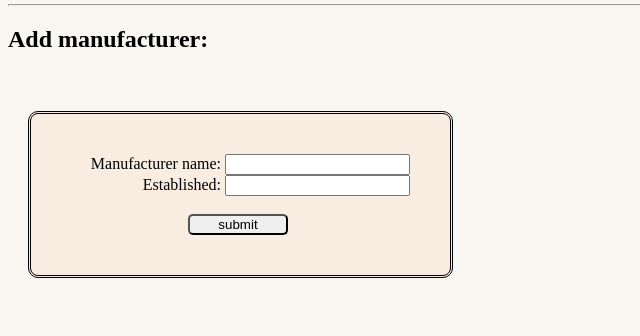
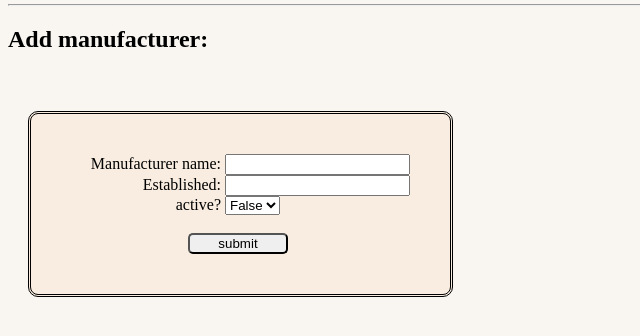
Before and after one commit to fraserr1991/Week_05_Project, a Flask app: page /manufacturer/new_manufacturer in a window 1280 px wide. Shown: the part 142-478 px from the top of the page, without its empty margins (0-640 px from the left). Run offline with Flask 2, Linux system fonts and the light colour scheme; data that the repository does not hold is empty.

Commit message:
Clear manufacturer filter link added

```diff
--- a/controllers/shop_controller.py
+++ b/controllers/shop_controller.py
@@ -60,7 +60,8 @@ def new_manufacturer():
 def add_manufacturer():
     name = request.form['name']
     established = request.form['established']
-    manufacturer = Manufacturer(name, established)
+    active = request.form['active']
+    manufacturer = Manufacturer(name, established, active)
     manufacturer_repository.save(manufacturer)
     return render_template("manufacturer/new_manufacturer.html")
 
@@ -114,7 +115,8 @@ def get_edit_manufacturer(index):
 def update_manufacturer(id):
     name = request.form['name']
     established = request.form['established']
-    manufacturer = Manufacturer(name, established, id)
+    active = request.form['active']
+    manufacturer = Manufacturer(name, established, active, id)
     manufacturer_repository.update(manufacturer)
     return redirect('/manufacturer')
 
--- a/db/shop_manager.sql
+++ b/db/shop_manager.sql
@@ -4,6 +4,7 @@ DROP TABLE IF EXISTS manufacturers;
 CREATE TABLE manufacturers (
     id SERIAL PRIMARY KEY,
     name VARCHAR(255),
+    active BOOLEAN,
     established INT
 );
 
--- a/models/manufacturer.py
+++ b/models/manufacturer.py
@@ -1,6 +1,7 @@
 class Manufacturer():
 
-    def __init__(self, name, established, id = None):
+    def __init__(self, name, established, active, id = None):
         self.name = name
         self.established = established
+        self.active = active
         self.id = id
--- a/repositories/manufacturer_repository.py
+++ b/repositories/manufacturer_repository.py
@@ -3,8 +3,8 @@ from db.run_sql import run_sql
 from models.manufacturer import Manufacturer
 
 def save(manufacturer):
-    sql = "INSERT INTO manufacturers (name, established) VALUES (%s, %s) RETURNING *"
-    values = [manufacturer.name, manufacturer.established]
+    sql = "INSERT INTO manufacturers (name, established, active) VALUES (%s, %s, %s) RETURNING *"
+    values = [manufacturer.name, manufacturer.established, manufacturer.active]
     results = run_sql(sql, values)
     id = results[0]['id']
     manufacturer.id = id
@@ -19,7 +19,7 @@ def select(manufacturer_id):
     result = full_results[0]
 
     if result is not None:
-        manufacturer = Manufacturer(result['name'], result['established'], result['id'])
+        manufacturer = Manufacturer(result['name'], result['established'], result['active'], result['id'])
 
     return manufacturer
 
@@ -30,13 +30,13 @@ def select_all():
     results = run_sql(sql)
 
     for row in results:
-        manufacturer = Manufacturer(row['name'], row['established'], row['id'])
+        manufacturer = Manufacturer(row['name'], row['established'], row['active'], row['id'])
         manufacturers.append(manufacturer)
     return manufacturers
 
 def update(manufacturer):
-    sql = "UPDATE manufacturers SET (name, established) = (%s,%s) WHERE id = %s"
-    values = [manufacturer.name, manufacturer.established, manufacturer.id]
+    sql = "UPDATE manufacturers SET (name, established, active) = (%s,%s, %s) WHERE id = %s"
+    values = [manufacturer.name, manufacturer.established, manufacturer.active, manufacturer.id]
     run_sql(sql, values)
 
 def delete(id):
--- a/templates/inventory/index.html
+++ b/templates/inventory/index.html
@@ -5,13 +5,16 @@
 <form class="form-inline-1" action="/inventory/filter" method="POST">
     <select id="manufacturer" name="manufacturer_id">
         {% for manufacturer in manufacturers %}
+        {% if manufacturer.active == True %}
           <option value="{{ manufacturer.id }}">{{ manufacturer.name }}</option>
+        {% endif %}
         {% endfor %}
     </select>
     <!-- <div class="submit-container-inventory"> -->
     <input type="submit" id="submit" name="submit" value="submit">
   <!-- </div> -->
 </form>
+<br><a href="/inventory">Clear manufacturer filter</a>
 </p>
 
 <div class="item-container">
--- a/templates/manufacturer/index.html
+++ b/templates/manufacturer/index.html
@@ -7,6 +7,11 @@
     <div class="item">
         <h2>{{ manufacturer.name }}</h2>
         <h4>Established in: {{manufacturer.established }}</h4>
+        {% if manufacturer.active == True %}
+        <h4><i>Active</i> </h4>
+        {% else %}
+        <h4><i>Deactived</i></h4>
+        {% endif %}
         <form class="form-inline" action="/manufacturer/{{ manufacturer.id }}/delete/" method="POST">
             <input type="submit" value="Delete">
             <a href="manufacturer/{{ manufacturer.id }}">More information</a>
--- a/templates/manufacturer/new_manufacturer.html
+++ b/templates/manufacturer/new_manufacturer.html
@@ -7,6 +7,11 @@
     <input type="text" id="name" name="name">
     <br><label for=established>Established:</label>
     <input type="number" id="established" name="established">
+    <br><label for="active">active?</label>
+    <select id="active" name="active">
+      <option value="true" selected="selected"> True </option>
+      <option value="false" selected="selected" > False</option>
+    </select>
     <div class="submit-container-manufacturer">
         <br><input type="submit" id="submit" name="submit" value="submit">
     </div>
--- a/templates/manufacturer/show.html
+++ b/templates/manufacturer/show.html
@@ -5,6 +5,7 @@
     <div class="item">
         <h2>{{ manufacturer.name }}</h2>
         <h4>Established in: {{manufacturer.established }}</h4>
+        <h4>Active? {{ manufacturer.active }} </h4>
 
         <a href="{{ manufacturer.id }}/edit_manufacturer">Edit manufacturer</a>
     </div>
```
Also changed, not shown: console.py (+7 -7 lines), templates/manufacturer/edit_manufacturer.html (+8 -2 lines).
